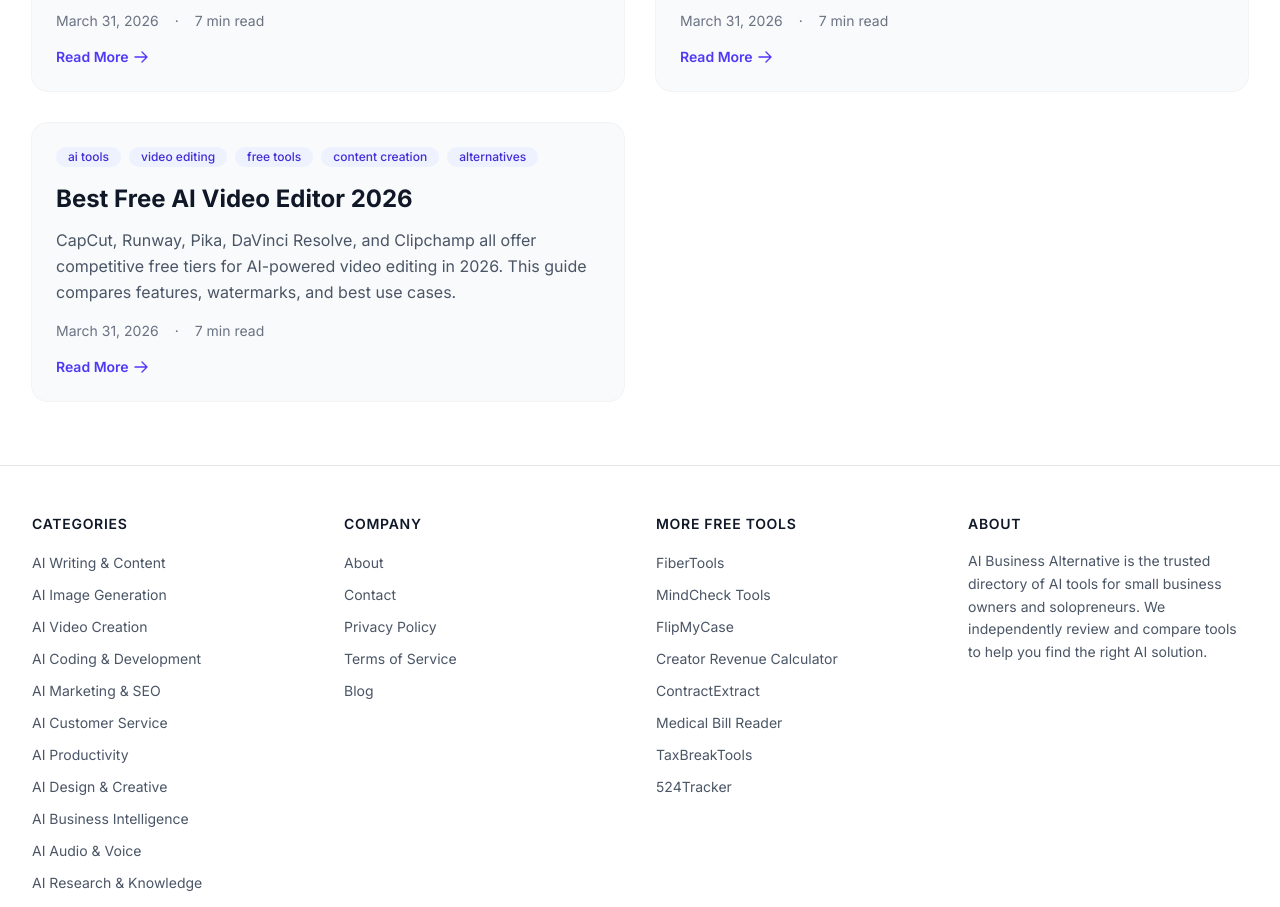
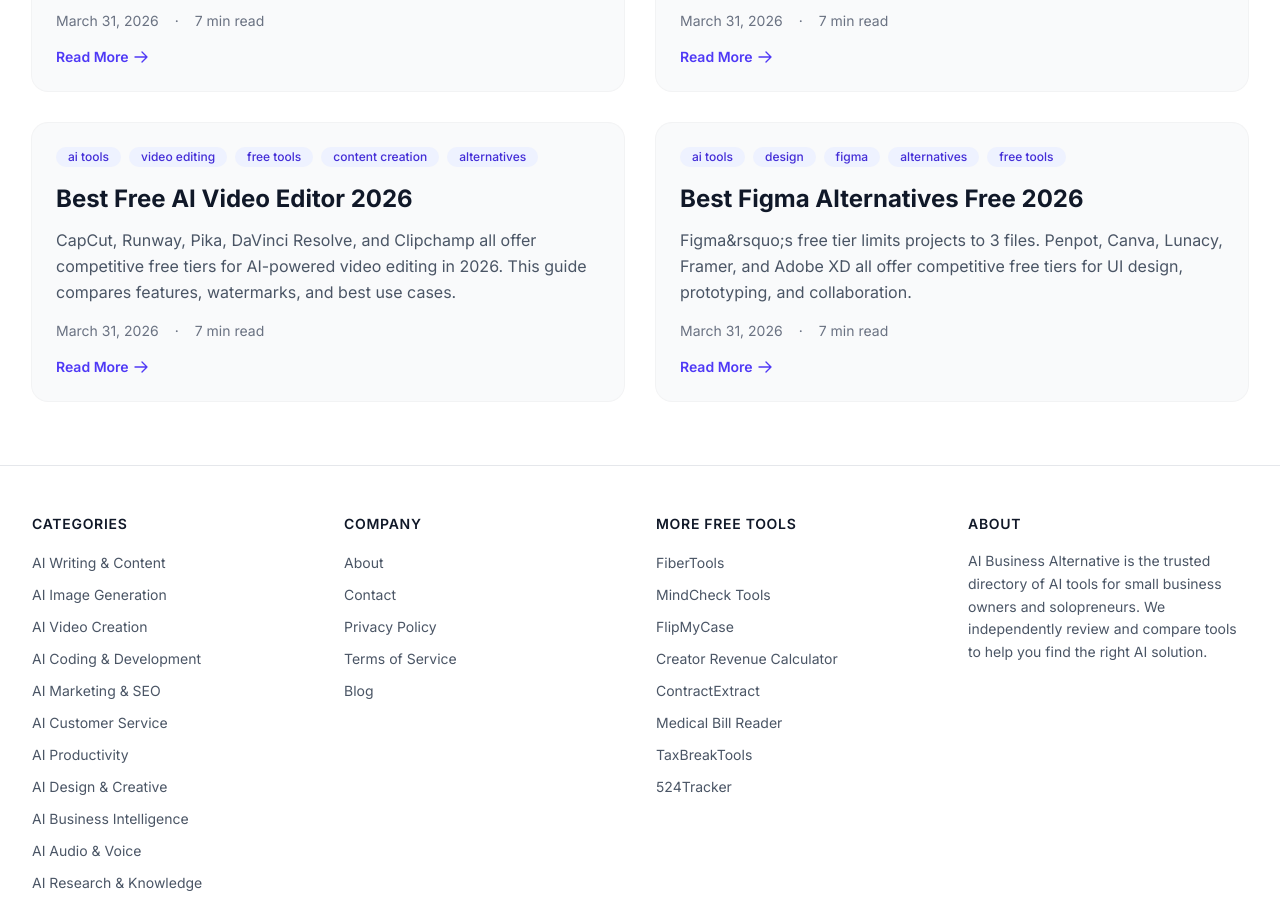
Before and after one commit to raiderj77/aibusinessalternative, a Next.js app: page /blog in a window 1280 px wide. Shown: the part 3940-4847 px from the top of the page. Built offline with nearby package versions, Linux system fonts and the light colour scheme.

Commit message:
feat: add figma-alternatives-free-2026 (score 76)

```diff
--- a/src/data/blog.ts
+++ b/src/data/blog.ts
@@ -2028,6 +2028,96 @@
 
 <h3>Can I use multiple free AI editors for one project?</h3>
 <p>Yes, this is a practical strategy to bypass individual tool limitations. A common workflow is to generate initial video clips or effects using Runway or Pika&apos;s free credits, then import those assets into CapCut or DaVinci Resolve for full editing, color correction, and audio work. Similarly, you might use an <a href="/blog/ai-presentation-maker-free-2026">free AI presentation tools</a> for a specific segment before integrating it into a larger video project.</p>`
+  },
+  {
+    slug: 'figma-alternatives-free-2026',
+    title: 'Best Figma Alternatives Free 2026',
+    excerpt:
+      'Figma&rsquo;s free tier limits projects to 3 files. Penpot, Canva, Lunacy, Framer, and Adobe XD all offer competitive free tiers for UI design, prototyping, and collaboration.',
+    publishedAt: '2026-03-31',
+    updatedAt: '2026-03-31',
+    readTime: '7 min read',
+    tags: ['ai-tools', 'design', 'figma', 'alternatives', 'free-tools'],
+    content: `
+<p>For designers seeking free Figma alternatives in 2026, the landscape offers robust choices prioritizing open-source ethics, AI integration, and streamlined workflows. Leading options include the collaborative, open-source Penpot, the AI-enhanced design suite Canva, the still-available Adobe XD, the powerful offline tool Lunacy, and the web-focused prototyping of Framer&apos;s free tier. Your ideal pick depends on whether you value open-source code, AI assistance, offline access, or high-fidelity interactive prototypes.</p>
+<h2>What Makes a Good Figma Alternative</h2>
+<p>A competent Figma alternative must address the core pillars of modern design work: real-time collaboration, vector editing fidelity, and interactive prototyping. In 2026, the definition expands to include ethical data handling, particularly after industry shifts, and meaningful AI integration that augments rather than automates creativity. The tool should facilitate a seamless workflow from ideation to developer handoff, with export options that maintain design integrity. For teams, permission-based sharing and comment systems are non-negotiable. For individuals, offline capability and a low learning curve often take priority. The underlying technology also matters; browser-based tools offer accessibility, while native apps provide performance. A true alternative doesn&apos;t just mimic features but offers a distinct philosophical or practical advantage, such as open-source transparency or superior niche functionality for specific design tasks like data visualization or complex component libraries.</p>
+<h2>Best Free Figma Alternatives in 2026</h2>
+<h3>Penpot (open source free)</h3>
+<p>Penpot stands as the foremost open-source challenger, built on web standards and appealing to teams valuing data sovereignty and customization. Its free tier is remarkably generous, offering unlimited projects and contributors without paywalls for core features. Penpot&apos;s unique strength is its design-for-developers mindset, featuring code-friendly components and flexible layouts. The community-driven plugin ecosystem and self-hosting potential make it a future-proof choice for organizations with strict security or budgetary constraints.</p>
+<h3>Canva (free design)</h3>
+<p>Canva has evolved far beyond a template tool into a comprehensive design suite with robust vector editing and prototyping. Its free plan is a powerhouse for solo designers, small businesses, and non-designers needing to produce professional work rapidly. The integration of AI tools for background removal, image generation, and layout suggestions accelerates the design process. While its component system differs from Figma&apos;s, Canva&apos;s seamless brand kit management and vast asset library make it a compelling alternative for marketing-focused design workflows.</p>
+<h3>Adobe XD (discontinued but still available)</h3>
+<p>Although Adobe officially discontinued new feature development for XD in favor of other tools, the application remains available and functional for existing users and new downloads. For designers already embedded in the Adobe ecosystem, XD&apos;s free tier offers a familiar interface and deep integration with Photoshop and Illustrator assets. It serves as a capable, if static, option for prototyping and design system management, particularly for projects that don&apos;t require the latest collaborative bells and whistles.</p>
+<h3>Lunacy (free)</h3>
+<p>Lunacy is a powerful, native Windows application that works offline and opens .fig files natively, making it the best direct substitute for Figma on the desktop. It is completely free for individual and commercial use, with no artificial limits on projects or features. Lunacy includes built-in AI tools for image generation, background removal, and text writing, alongside an extensive library of icons, photos, and illustrations. Its performance with large, complex files is exceptional, catering to UI/UX designers who need a reliable, offline-first tool.</p>
+<h3>Framer (free tier)</h3>
+<p>Framer has successfully pivoted from a prototyping-only tool to a full-featured design and publishing platform. Its free tier is ideal for designers focused on creating highly interactive, production-ready websites directly within the design tool. Framer&apos;s strength is its blurring of the line between design and development, allowing for advanced animations, CMS integrations, and responsive breakpoints that publish as live sites. It&apos;s the best alternative for designers who want to ship a functional prototype as a final product.</p>
+<h2>Figma Alternatives: Feature Comparison</h2>
+<table>
+<thead>
+<tr>
+<th>Tool</th>
+<th>Free Tier</th>
+<th>Prototyping</th>
+<th>Collaboration</th>
+<th>Export</th>
+<th>Best For</th>
+</tr>
+</thead>
+<tbody>
+<tr>
+<td>Penpot</td>
+<td>Unlimited projects & users</td>
+<td>Basic interactions</td>
+<td>Real-time, comments</td>
+<td>SVG, PNG, PDF</td>
+<td>Open-source advocates, dev teams</td>
+</tr>
+<tr>
+<td>Canva</td>
+<td>Extensive assets, 5GB storage</td>
+<td>Page linking, animations</td>
+<td>Live co-editing, brand teams</td>
+<td>PNG, PDF, MP4</td>
+<td>Marketing, social media, rapid design</td>
+</tr>
+<tr>
+<td>Adobe XD</td>
+<td>1 active shared design spec</td>
+<td>Advanced auto-animate</td>
+<td>Co-editing (paid), sharing</td>
+<td>PNG, SVG, PDF</td>
+<td>Adobe ecosystem users, legacy projects</td>
+</tr>
+<tr>
+<td>Lunacy</td>
+<td>Fully featured, no limits</td>
+<td>Basic prototyping</td>
+<td>Via cloud save/share</td>
+<td>All major formats</td>
+<td>Windows users, offline work, .fig files</td>
+</tr>
+<tr>
+<td>Framer</td>
+<td>3 projects, 1 editor</td>
+<td>Advanced, publishable sites</td>
+<td>Viewer-only on free tier</td>
+<td>Live site, code</td>
+<td>Web designers, interactive prototypes</td>
+</tr>
+</tbody>
+</table>
+<h2>How to Choose Based on Your Design Workflow</h2>
+<p>Your selection should mirror your primary design activities. For UI/UX designers building complex component libraries and requiring precise developer handoff, Penpot or Lunacy provide the necessary granular control. Lunacy excels for offline, resource-intensive work, while Penpot fosters better developer collaboration. Marketing and content creators should gravitate towards Canva for its integrated assets and publishing ease, turning designs into social posts or presentations without switching contexts.</p>
+<p>If your workflow is deeply intertwined with other Adobe Creative Cloud apps, leveraging the still-available XD can maintain asset fluidity, though with an awareness of its discontinued status. For freelancers or startups building websites, Framer&apos;s free tier is unmatched, transforming static mockups into functional sites. Consider your collaboration frequency; tools like Penpot and Canva offer robust free multi-editor support, while others limit this. Ultimately, map the tool&apos;s constraints against your project&apos;s non-negotiables: file format support, offline access, or specific export needs.</p>
+<h2>Frequently Asked Questions</h2>
+<h3>Is there a truly free alternative that matches all of Figma&apos;s features?</h3>
+<p>No single tool replicates every Figma feature in its free tier without limitation. However, Lunacy comes closest for desktop-based work by offering unlimited free use and native .fig support, while Penpot matches core collaborative and design features without user caps. Each alternative makes trade-offs; Framer limits projects but offers publishable sites, and Canva includes AI assets but centers on marketing workflows. The best match depends on which specific Figma capabilities are essential to you.</p>
+<h3>Can I use these alternatives for professional client work?</h3>
+<p>Yes, all listed alternatives are suitable for professional client work under their free tier terms. Penpot and Lunacy impose no commercial restrictions. Canva&apos;s free tier allows commercial outputs, though some premium assets require payment. Framer&apos;s free tier publishes live sites with a framer.site subdomain, which may be acceptable for prototypes but often requires a paid plan for custom domains on client projects. Always review the specific license for asset usage within the tools.</p>
+<h3>How do I migrate my existing Figma files to an alternative?</h3>
+<p>Migration paths vary. Lunacy offers the smoothest transition by opening .fig files directly. Penpot supports importing Figma files via its web interface, though complex components may need adjustment. For other tools, you will typically export assets as SVG or PNG from Figma and rebuild pages or components within the new environment. This process, while manual, can be an opportunity to audit and streamline your design libraries. For a broader look at creative tools, explore our guide on <a href="/blog/canva-alternatives-free-2026">Canva alternatives</a> and <a href="/blog/ai-tools-small-business-2026">small business AI tools</a>. To experience a leading open-source option, visit <a href="https://penpot.app" rel="noopener noreferrer" target="_blank">Penpot</a>.</p>`
   }
 ];
 
```
